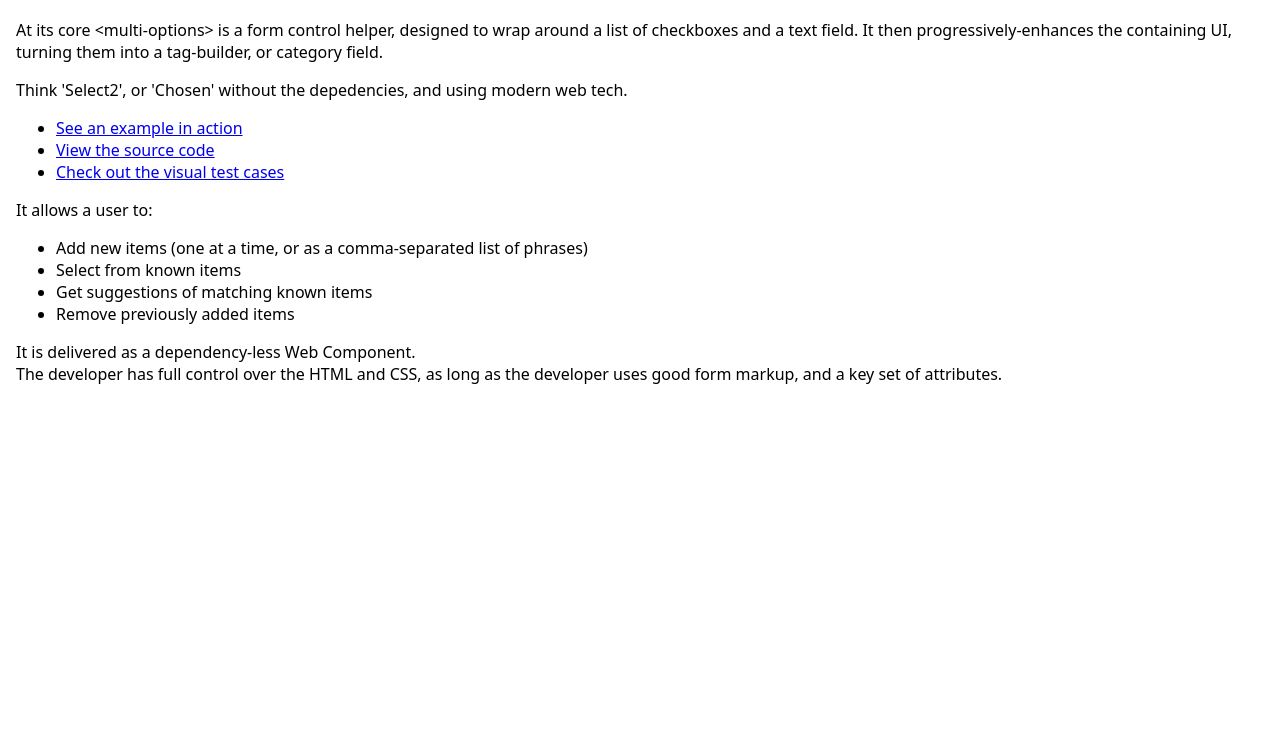
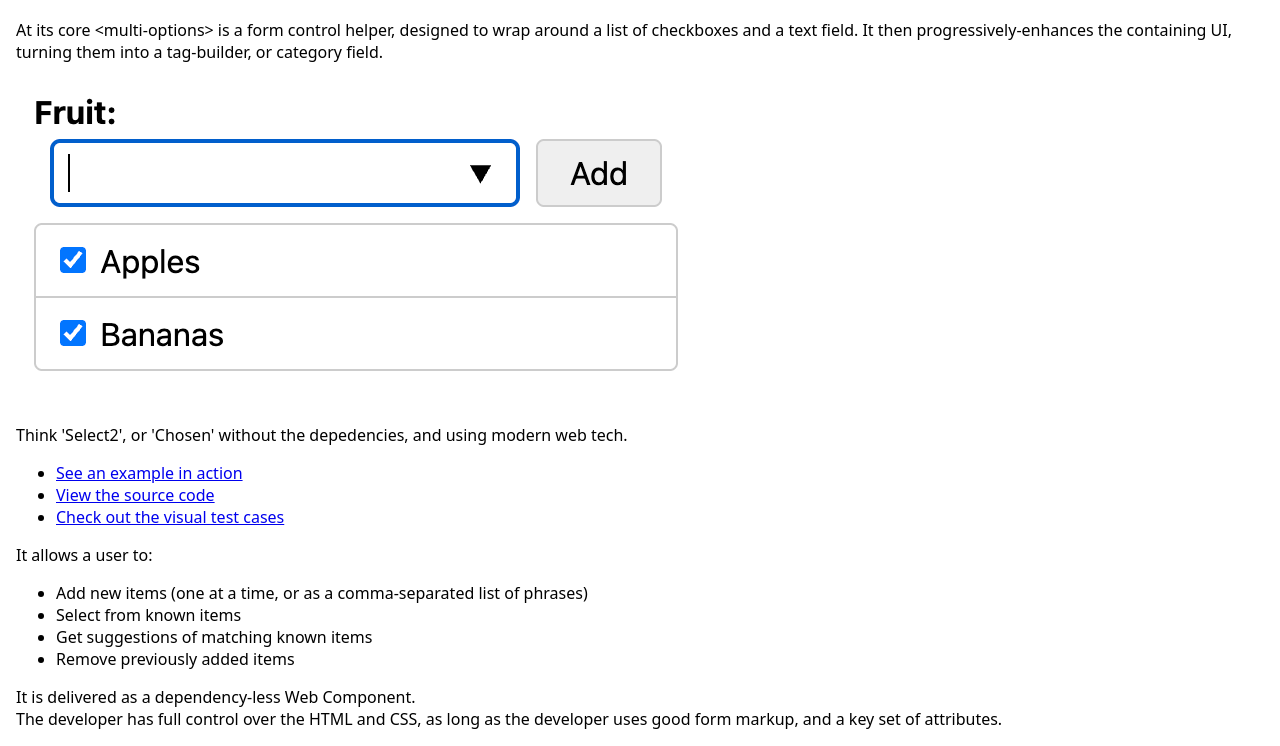
Before and after one commit to ndorfin/multi-options-webcomponent, a plain HTML site: page index.html in a window 1280 px wide. Shown: the part 67-813 px from the top of the page. Drawn offline with Linux system fonts and the light colour scheme.

Commit message:
Add a screenshot, and update README and index page

```diff
--- a/index.html
+++ b/index.html
@@ -8,6 +8,9 @@
 <h1>&lt;multi-options&gt; Web Component</h1>
 <p>
 	At its core &lt;multi-options&gt; is a form control helper, designed to wrap around a list of checkboxes and a text field. It then progressively-enhances the containing UI, turning them into a tag-builder, or category field.
+</p>
+<p>
+	<img src="./example/img/screenshot.png" alt="A screenshot of multi-options in action">
 </p>
 <p>
 	Think 'Select2', or 'Chosen' without the depedencies, and using modern web tech.
```
Also changed, not shown: example/img/screenshot.png (added), 1 other file.
